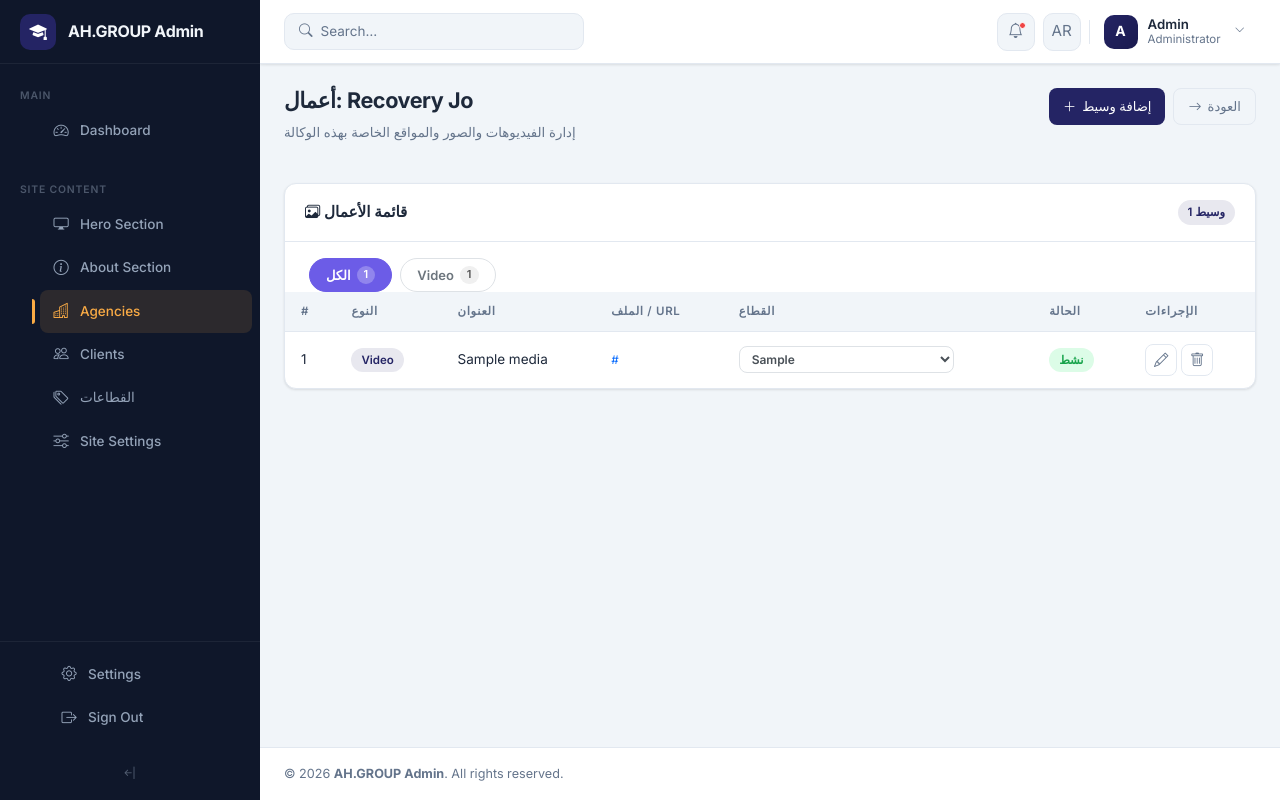
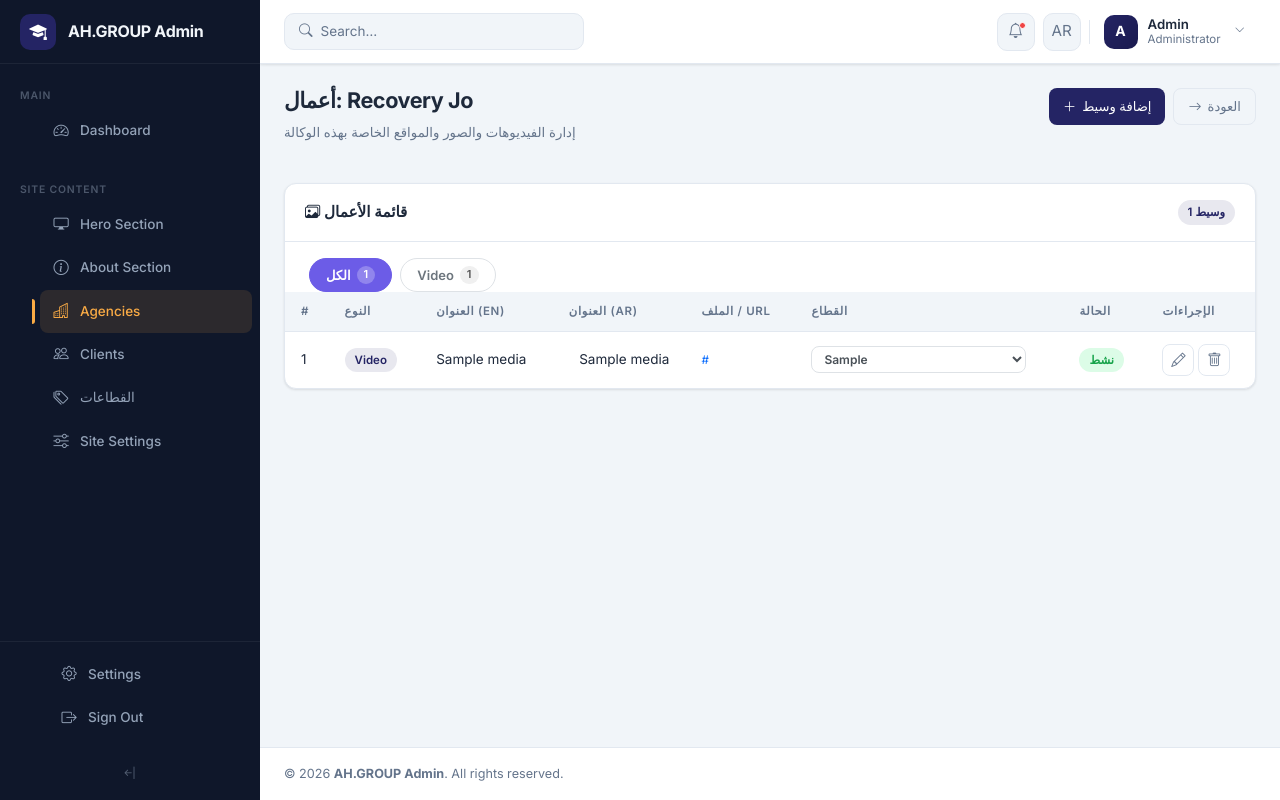
Before and after one commit to mutasemrecovery/ah_portfolio, a Laravel app: page /admin/agencies/1/media in a window 1280 px wide. Run offline with Laravel 9, Linux system fonts and the light colour scheme; a user stored in the database is signed in; data comes from the database, SQL or seed files in the repository; tables that the repository leaves empty hold one stand-in row (values such as "Sample post"); some libraries are stand-ins or nearby versions.

Commit message:
first commit

```diff
--- a/resources/views/admin/agency_media/index.blade.php
+++ b/resources/views/admin/agency_media/index.blade.php
@@ -48,7 +48,8 @@
                     <tr>
                         <th>#</th>
                         <th>النوع</th>
-                        <th>العنوان</th>
+                        <th>العنوان (EN)</th>
+                        <th>العنوان (AR)</th>
                         <th>الملف / URL</th>
                         <th>القطاع</th>
                         <th>الحالة</th>
@@ -66,7 +67,8 @@
                             @endphp
                             <span class="pill {{ $badges[$item->type] ?? 'pill-neutral' }}">{{ $labels[$item->type] ?? ucfirst($item->type) }}</span>
                         </td>
-                        <td>{{ $item->title_en ?: ($item->title_ar ?: '—') }}</td>
+                        <td>{{ $item->title_en ?: '—' }}</td>
+                        <td dir="rtl">{{ $item->title_ar ?: '—' }}</td>
                         <td>
                             @if($item->url)
                                 <a href="{{ $item->url }}" target="_blank" class="text-primary small">
@@ -116,11 +118,12 @@
                     </tr>
                     @empty
                     <tr id="empty-row">
-                        <td colspan="7" class="text-center text-muted py-4">
+                        <td colspan="8" class="text-center text-muted py-4">
                             <i class="bi bi-inbox fs-4 d-block mb-2"></i>
                             لا توجد أعمال
                         </td>
                     </tr>
+
                     @endforelse
                 </tbody>
             </table>
```
